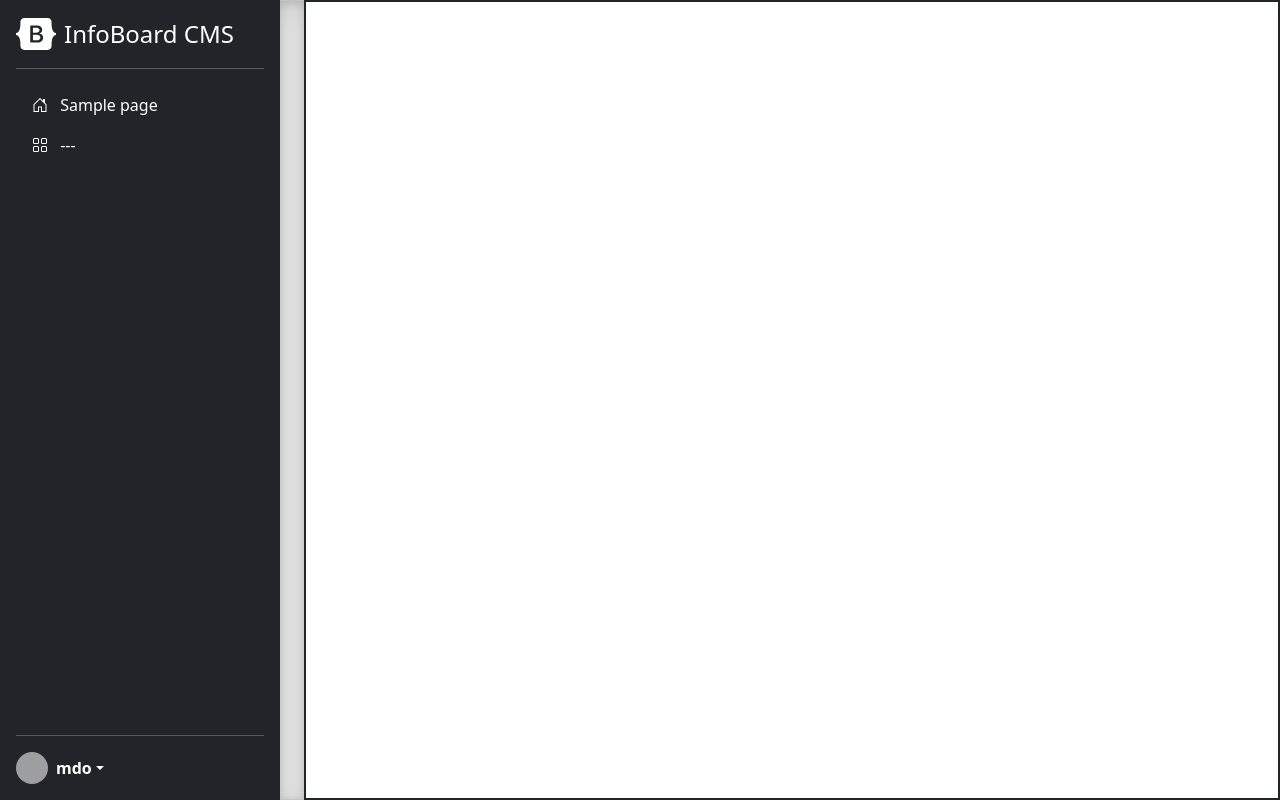
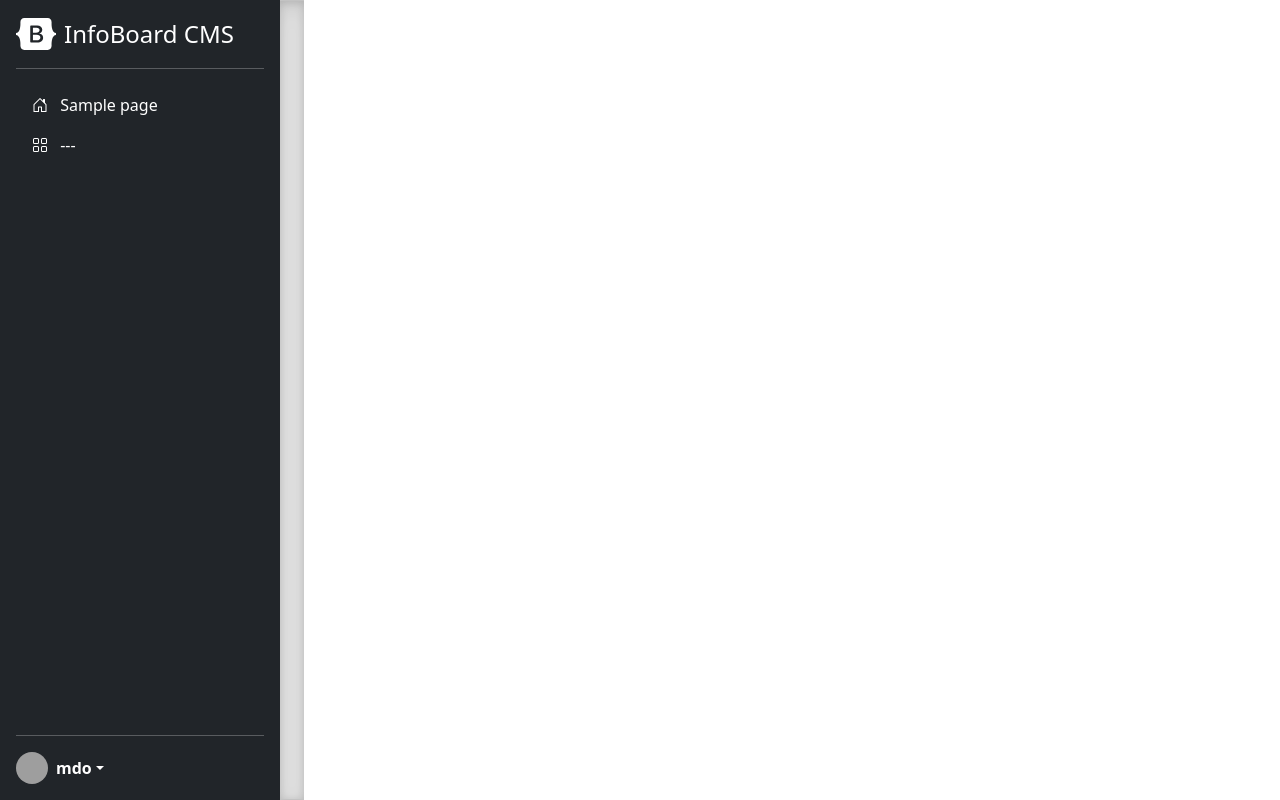
Before and after one commit to Softwareify/InfoBoard, a Django app: template cms/templates/cms/side.html in a window 1280 px wide. Run offline with Django 3.2, Linux system fonts and the light colour scheme; the template is opened without the code that fills it: values that come from a table or form of the project are taken from there, others are empty; tables that the repository leaves empty hold one stand-in row (values such as "Sample post"); parts of the project's set-up code (start-up, migrations or seed data) failed here and were passed over; grey boxes are pictures that could not be loaded.

Commit message:
feat(front): Delete border.

```diff
--- a/cms/templates/cms/side.html
+++ b/cms/templates/cms/side.html
@@ -174,7 +174,7 @@
     </div>
   </div>
   <div class="b-example-divider b-example-vr"></div>
-  <div class="container" style="border: 2px solid; padding: 20px;">
+  <div class="container">
   {% if errors %}
       {% for error_field_name, error_info in errors.items %}
         <div class="alert alert-danger" role="alert">
```
